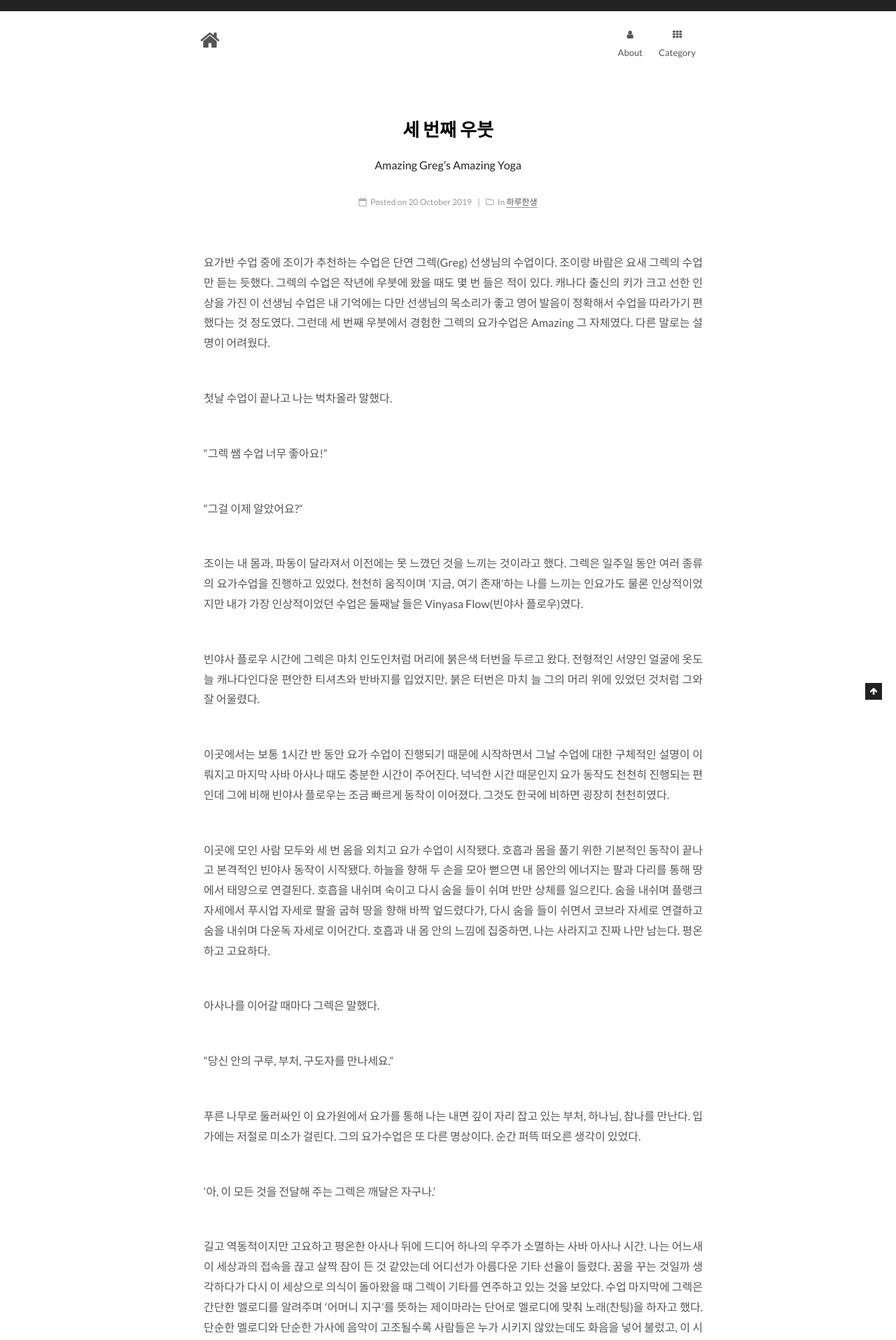
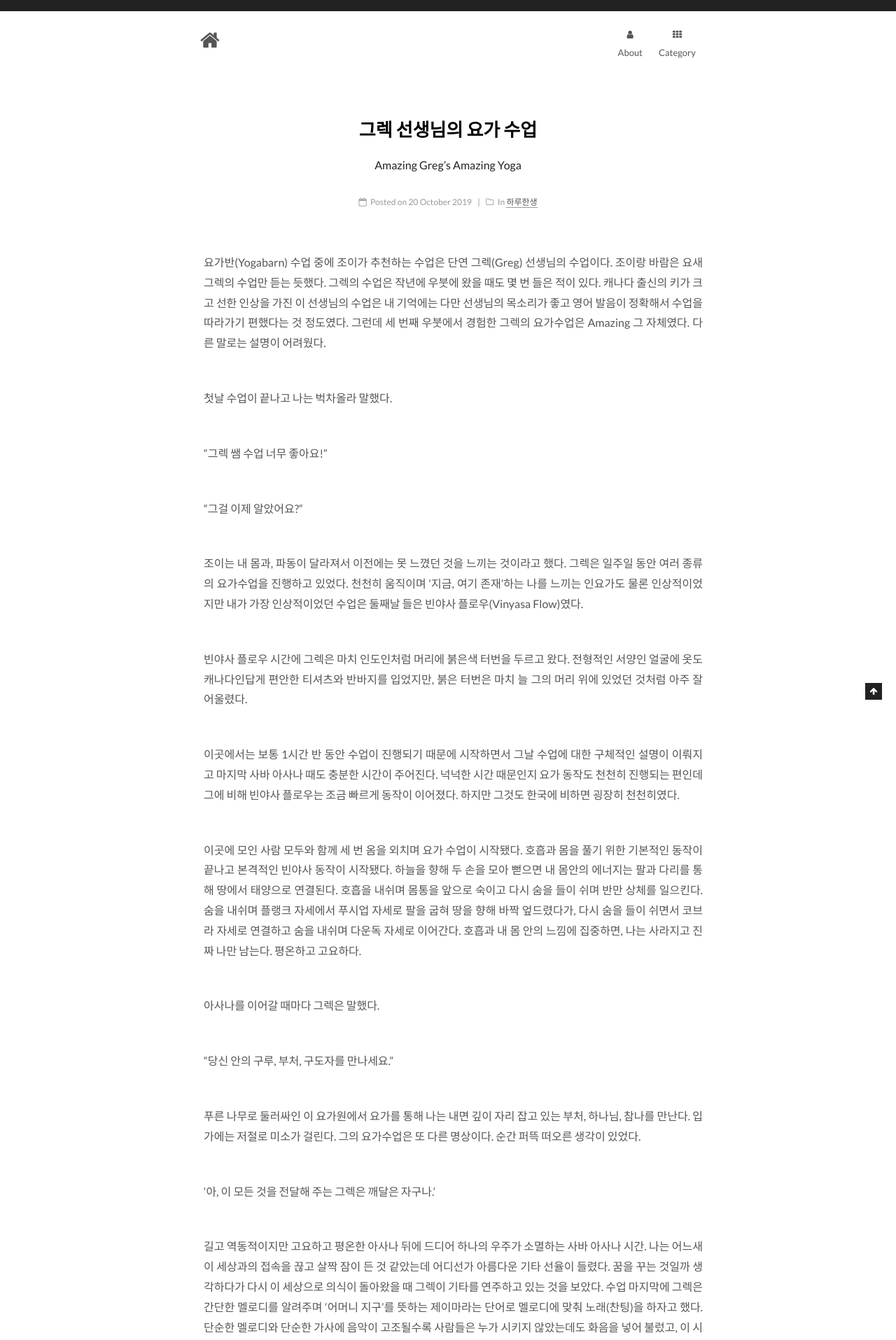
Before and after one commit to rlibro/rlibro.github.io, a Jekyll site: the page built from _posts/2019-10-20-Ubud.md, in a window 1280 px wide. Shown: the top 1915 px of the page at 70% size. Built offline with Jekyll 4.4.1, drawn with Linux system fonts in a browser that asks for light colours; some of the changed text lies outside the part shown.

Commit message:
1022 1커밋/ 업로드한 글 2편(바나나명상, 그렉) 내용 일부 수정

```diff
--- a/_posts/2019-10-20-Ubud.md
+++ b/_posts/2019-10-20-Ubud.md
@@ -1,6 +1,6 @@
 ---
 layout: post
-title: "세 번째 우붓"
+title: "그렉 선생님의 요가 수업"
 subtitle: "Amazing Greg’s Amazing Yoga"
 date: 2019-10-20 17:50
 categories: 하루한생
@@ -9,7 +9,7 @@ tags:
  -
 ---
 
-요가반 수업 중에 조이가 추천하는 수업은 단연 그렉(Greg) 선생님의 수업이다. 조이랑 바람은 요새 그렉의 수업만 듣는 듯했다. 그렉의 수업은 작년에 우붓에 왔을 때도 몇 번 들은 적이 있다. 캐나다 출신의 키가 크고 선한 인상을 가진 이 선생님 수업은 내 기억에는 다만 선생님의 목소리가 좋고 영어 발음이 정확해서 수업을 따라가기 편했다는 것 정도였다. 그런데 세 번째 우붓에서 경험한 그렉의 요가수업은 Amazing 그 자체였다. 다른 말로는 설명이 어려웠다.
+요가반(Yogabarn) 수업 중에 조이가 추천하는 수업은 단연 그렉(Greg) 선생님의 수업이다. 조이랑 바람은 요새 그렉의 수업만 듣는 듯했다. 그렉의 수업은 작년에 우붓에 왔을 때도 몇 번 들은 적이 있다. 캐나다 출신의 키가 크고 선한 인상을 가진 이 선생님의 수업은 내 기억에는 다만 선생님의 목소리가 좋고 영어 발음이 정확해서 수업을 따라가기 편했다는 것 정도였다. 그런데 세 번째 우붓에서 경험한 그렉의 요가수업은 Amazing 그 자체였다. 다른 말로는 설명이 어려웠다.
 
 첫날 수업이 끝나고 나는 벅차올라 말했다.
 
@@ -17,13 +17,13 @@ tags:
 
 “그걸 이제 알았어요?“
 
-조이는 내 몸과, 파동이 달라져서 이전에는 못 느꼈던 것을 느끼는 것이라고 했다. 그렉은 일주일 동안 여러 종류의 요가수업을 진행하고 있었다. 천천히 움직이며 ‘지금, 여기 존재’하는 나를 느끼는 인요가도 물론 인상적이었지만 내가 가장 인상적이었던 수업은 둘째날 들은 Vinyasa Flow(빈야사 플로우)였다.
+조이는 내 몸과, 파동이 달라져서 이전에는 못 느꼈던 것을 느끼는 것이라고 했다. 그렉은 일주일 동안 여러 종류의 요가수업을 진행하고 있었다. 천천히 움직이며 ‘지금, 여기 존재’하는 나를 느끼는 인요가도 물론 인상적이었지만 내가 가장 인상적이었던 수업은 둘째날 들은 빈야사 플로우(Vinyasa Flow)였다.
 
-빈야사 플로우 시간에 그렉은 마치 인도인처럼 머리에 붉은색 터번을 두르고 왔다. 전형적인 서양인 얼굴에 옷도 늘 캐나다인다운 편안한 티셔츠와 반바지를 입었지만, 붉은 터번은 마치 늘 그의 머리 위에 있었던 것처럼 그와 잘 어울렸다.
+빈야사 플로우 시간에 그렉은 마치 인도인처럼 머리에 붉은색 터번을 두르고 왔다. 전형적인 서양인 얼굴에 옷도 캐나다인답게 편안한 티셔츠와 반바지를 입었지만, 붉은 터번은 마치 늘 그의 머리 위에 있었던 것처럼 아주 잘 어울렸다.
 
-이곳에서는 보통 1시간 반 동안 요가 수업이 진행되기 때문에 시작하면서 그날 수업에 대한 구체적인 설명이 이뤄지고 마지막 사바 아사나 때도 충분한 시간이 주어진다. 넉넉한 시간 때문인지 요가 동작도 천천히 진행되는 편인데 그에 비해 빈야사 플로우는 조금 빠르게 동작이 이어졌다. 그것도 한국에 비하면 굉장히 천천히였다.
+이곳에서는 보통 1시간 반 동안 수업이 진행되기 때문에 시작하면서 그날 수업에 대한 구체적인 설명이 이뤄지고 마지막 사바 아사나 때도 충분한 시간이 주어진다. 넉넉한 시간 때문인지 요가 동작도 천천히 진행되는 편인데 그에 비해 빈야사 플로우는 조금 빠르게 동작이 이어졌다. 하지만 그것도 한국에 비하면 굉장히 천천히였다.
 
-이곳에 모인 사람 모두와 세 번 옴을 외치고 요가 수업이 시작됐다. 호흡과 몸을 풀기 위한 기본적인 동작이 끝나고 본격적인 빈야사 동작이 시작됐다. 하늘을 향해 두 손을 모아 뻗으면 내 몸안의 에너지는 팔과 다리를 통해 땅에서 태양으로 연결된다. 호흡을 내쉬며 숙이고 다시 숨을 들이 쉬며 반만 상체를 일으킨다. 숨을 내쉬며 플랭크 자세에서 푸시업 자세로 팔을 굽혀 땅을 향해 바짝 엎드렸다가, 다시 숨을 들이 쉬면서 코브라 자세로 연결하고 숨을 내쉬며 다운독 자세로 이어간다. 호흡과 내 몸 안의 느낌에 집중하면, 나는 사라지고 진짜 나만 남는다. 평온하고 고요하다.
+이곳에 모인 사람 모두와 함께 세 번 옴을 외치며 요가 수업이 시작됐다. 호흡과 몸을 풀기 위한 기본적인 동작이 끝나고 본격적인 빈야사 동작이 시작됐다. 하늘을 향해 두 손을 모아 뻗으면 내 몸안의 에너지는 팔과 다리를 통해 땅에서 태양으로 연결된다. 호흡을 내쉬며 몸통을 앞으로 숙이고 다시 숨을 들이 쉬며 반만 상체를 일으킨다. 숨을 내쉬며 플랭크 자세에서 푸시업 자세로 팔을 굽혀 땅을 향해 바짝 엎드렸다가, 다시 숨을 들이 쉬면서 코브라 자세로 연결하고 숨을 내쉬며 다운독 자세로 이어간다. 호흡과 내 몸 안의 느낌에 집중하면, 나는 사라지고 진짜 나만 남는다. 평온하고 고요하다.
 
 아사나를 이어갈 때마다 그렉은 말했다.
 
@@ -39,7 +39,7 @@ tags:
 
 “땡큐, 티쳐!”
 
-그랬더니 그는 한 손을 가슴에 얹고 다른 한 손의 손바닥이 위를 향한 상태로 나를 가리키며 말했다.
+그랬더니 그는 한 손을 가슴에 얹고 다른 한 손으로 나를 가리키며 말했다.
 
 “Thank you, teacher!”
 
@@ -48,7 +48,7 @@ tags:
 {:.image}
 
 {:.image-caption}
-**
+*수업 후에 바람, 나, 그렉, 콜롬비아에서 온 히메나 그리고 조이*
 
 
 이 글이 재밌었다면 아래 광고를 꾹 눌러 주는 센스 ;)
```
Also changed, not shown: _posts/2019-10-20-meditation banana.md (+3 -3 lines).
